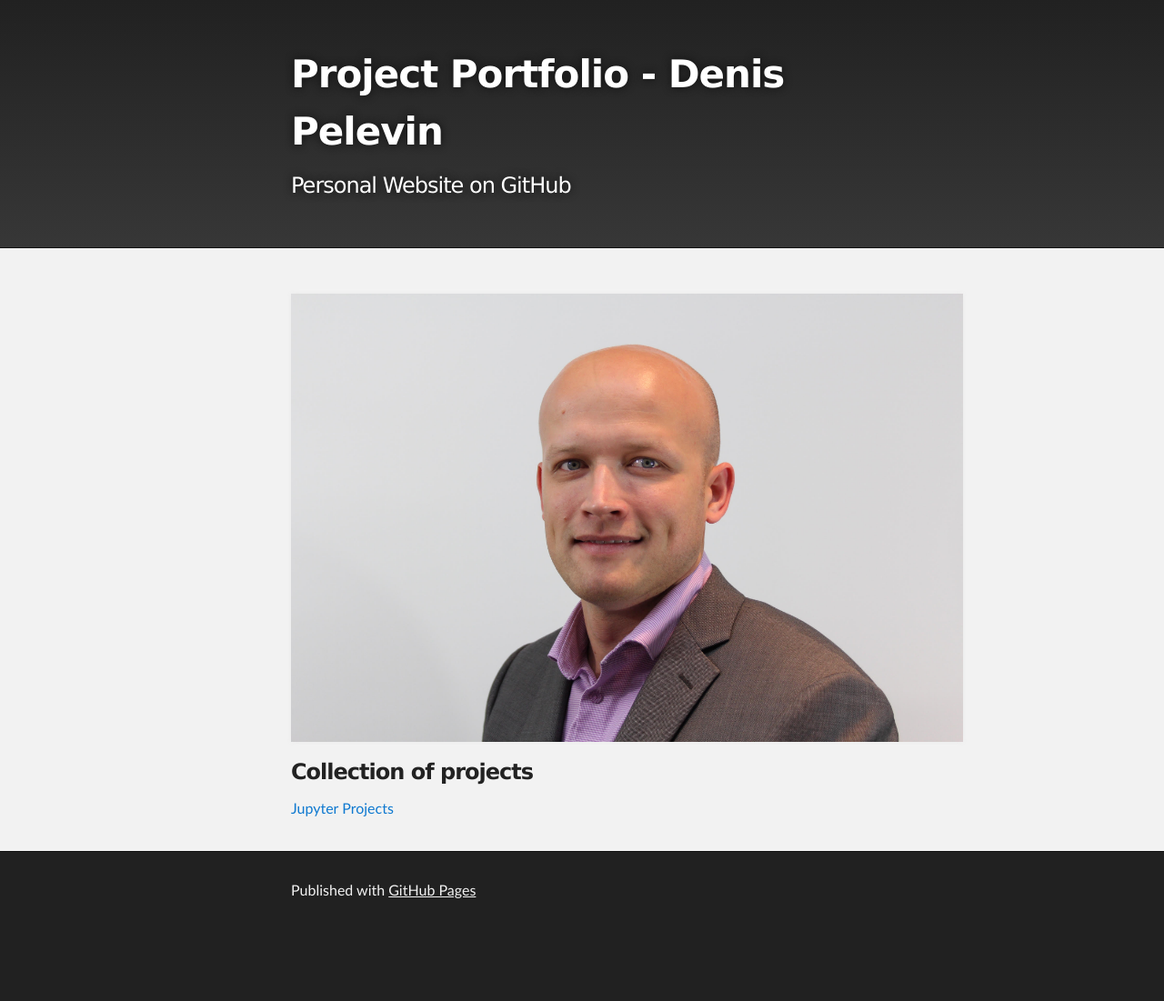
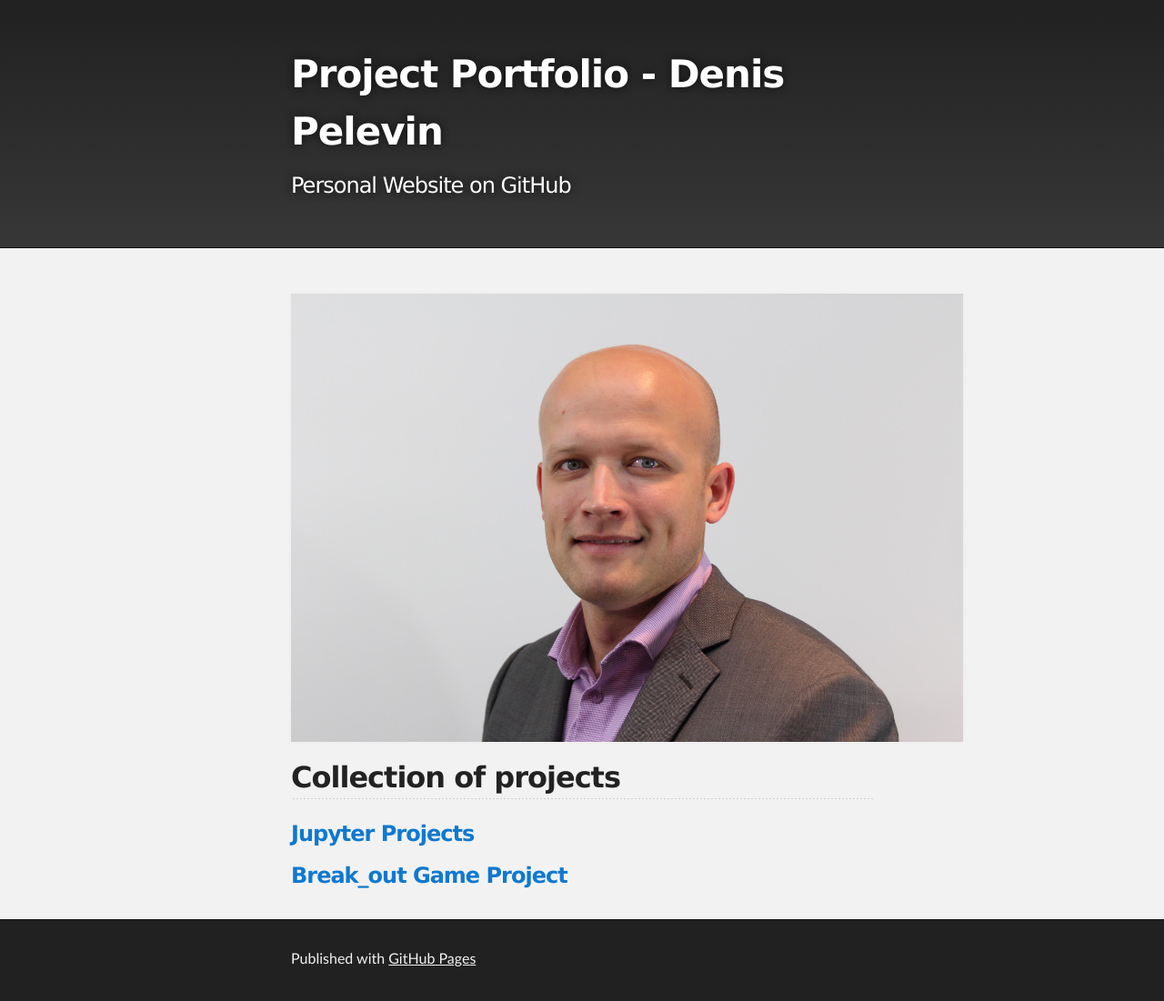
Before and after one commit to denis83/denis83.github.io, a Jekyll site: the page built from index.md, in a window 1280 px wide. Shown: the whole page at 91% size. Built offline with Jekyll 4.4.1, drawn with Linux system fonts in a browser that asks for light colours; our own code applies the rules of GitHub Pages for plain Markdown files; before the commit the page ends 1026 px from its top, so only the background shows below that.

Commit message:
Update index.md

```diff
--- a/index.md
+++ b/index.md
@@ -4,5 +4,7 @@ description: Personal website on Github.
 ---
 <img src="profile_pic.jpg" alt="Profile Pic">
 
-### Collection of projects
-[Jupyter Projects](/Jupyter/index.md)
+## Collection of projects
+### [Jupyter Projects](/Jupyter/index.md)
+
+### [Break_out Game Project](https://github.com/denis83/Project_breakout)
```
